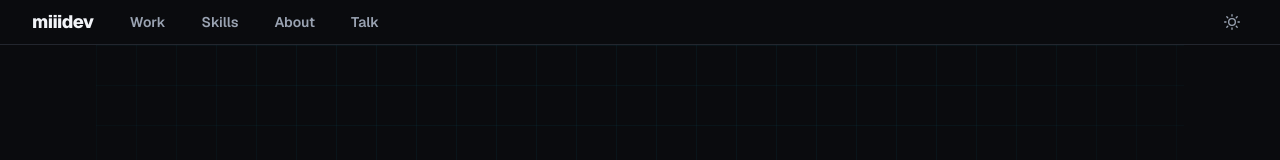
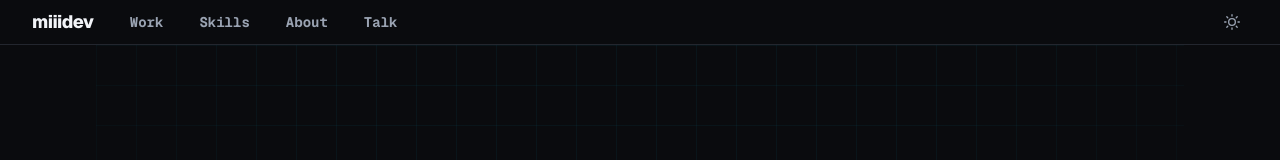
Before and after one commit to miiidev/portfolio, a React (Vite) app: page / in a window 1280 px wide. Shown: the top 160 px of the page. Built offline with nearby package versions, Linux system fonts and the light colour scheme.

Commit message:
feat: mono nav labels with active glow

```diff
--- a/src/components/NavBar.tsx
+++ b/src/components/NavBar.tsx
@@ -26,9 +26,9 @@ export default function NavBar() {
               key={item.id}
               href={`#${item.id}`}
               aria-current={active === item.id ? 'page' : undefined}
-              className={`inline-flex items-center min-h-11 px-4 rounded-full text-sm font-semibold transition-colors duration-200 ${
+              className={`inline-flex items-center min-h-11 px-4 rounded-full font-mono text-sm font-bold transition-all duration-200 ${
                 active === item.id
-                  ? 'bg-accent/15 text-accent'
+                  ? 'bg-accent/15 text-accent shadow-[0_0_16px_var(--color-glow-soft)]'
                   : 'text-muted hover:text-copy hover:bg-elevated'
               }`}
             >
@@ -51,9 +51,9 @@ export default function NavBar() {
               key={item.id}
               href={`#${item.id}`}
               aria-current={active === item.id ? 'page' : undefined}
-              className={`inline-flex items-center justify-center min-h-11 min-w-14 px-3 rounded-full text-xs font-bold transition-colors duration-200 ${
+              className={`inline-flex items-center justify-center min-h-11 min-w-14 px-3 rounded-full font-mono text-xs font-bold transition-all duration-200 ${
                 active === item.id
-                  ? 'bg-accent/15 text-accent'
+                  ? 'bg-accent/15 text-accent shadow-[0_0_16px_var(--color-glow-soft)]'
                   : 'text-muted hover:text-copy'
               }`}
             >
```
